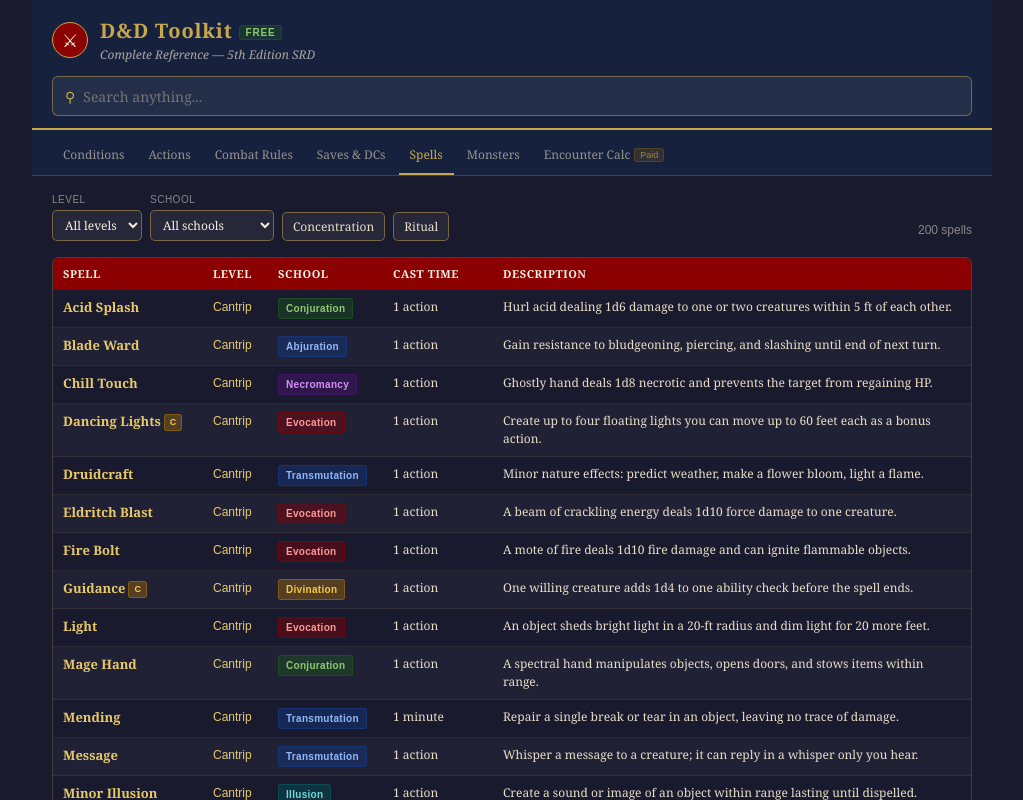
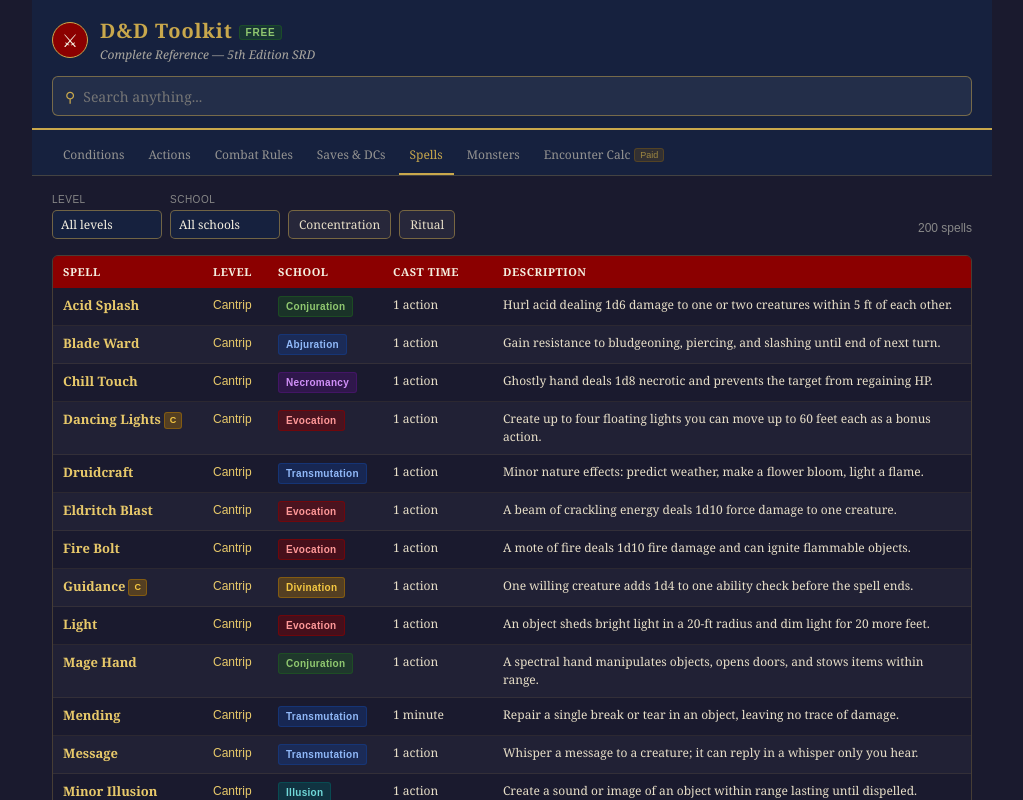
Before and after one commit to sbetting510/idlemode-toolkit, a React (Vite) app: page / in a window 1280 px wide. Both pictures are taken after a click on the button "Spells". Shown: the top 800 px of the page, without its empty margins (128-1151 px from the left). Built offline with nearby package versions, Linux system fonts and the light colour scheme.

Commit message:
Fix filter select styling on Spells and Monsters tabs

```diff
--- a/src/components/tabs/Monsters.jsx
+++ b/src/components/tabs/Monsters.jsx
@@ -62,11 +62,17 @@ function hl(text, term) {
 }
 
 const filterSelect = {
-  background:'rgba(255,255,255,0.06)',
-  border:'1px solid var(--border2)',
-  borderRadius:5, color:'var(--parch)',
-  fontFamily:'Georgia, serif', fontSize:12,
-  padding:'5px 8px', outline:'none', cursor:'pointer',
+  background: '#16213e',
+  border: '1px solid var(--border2)',
+  borderRadius: 5,
+  color: '#f5f0e1',
+  fontFamily: 'Georgia, serif',
+  fontSize: 12,
+  padding: '5px 8px',
+  outline: 'none',
+  cursor: 'pointer',
+  appearance: 'none',
+  WebkitAppearance: 'none',
 }
 
 export default function Monsters({ searchTerm, onAddToEncounter }) {
@@ -99,22 +105,28 @@ export default function Monsters({ searchTerm, onAddToEncounter }) {
         <div style={{ display:'flex', flexDirection:'column', gap:3 }}>
           <span style={{ fontSize:10, color:'var(--muted)', fontFamily:'sans-serif', letterSpacing:'0.05em', textTransform:'uppercase' }}>Type</span>
           <select style={filterSelect} value={typeFilter} onChange={e => setTypeFilter(e.target.value)}>
-            <option value="All">All types</option>
-            {TYPES.map(t => <option key={t} value={t}>{t}</option>)}
+            <option value="All" style={{ background: '#16213e', color: '#f5f0e1' }}>All types</option>
+            {TYPES.map(t => (
+              <option key={t} value={t} style={{ background: '#16213e', color: '#f5f0e1' }}>{t}</option>
+          ))}
           </select>
         </div>
         <div style={{ display:'flex', flexDirection:'column', gap:3 }}>
           <span style={{ fontSize:10, color:'var(--muted)', fontFamily:'sans-serif', letterSpacing:'0.05em', textTransform:'uppercase' }}>Size</span>
           <select style={filterSelect} value={sizeFilter} onChange={e => setSizeFilter(e.target.value)}>
-            <option value="All">All sizes</option>
-            {SIZES.map(s => <option key={s} value={s}>{s}</option>)}
+            <option value="All" style={{ background: '#16213e', color: '#f5f0e1' }}>All sizes</option>
+              {SIZES.map(s => (
+                <option key={s} value={s} style={{ background: '#16213e', color: '#f5f0e1' }}>{s}</option>
+              ))}
           </select>
         </div>
         <div style={{ display:'flex', flexDirection:'column', gap:3 }}>
           <span style={{ fontSize:10, color:'var(--muted)', fontFamily:'sans-serif', letterSpacing:'0.05em', textTransform:'uppercase' }}>CR</span>
           <select style={{ ...filterSelect, minWidth:90 }} value={crFilter} onChange={e => setCrFilter(e.target.value)}>
-            <option value="All">All CRs</option>
-            {ALL_CRS.map(c => <option key={c} value={c}>CR {crLabel(c)}</option>)}
+            <option value="All" style={{ background: '#16213e', color: '#f5f0e1' }}>All CRs</option>
+            {ALL_CRS.map(c => (
+              <option key={c} value={c} style={{ background: '#16213e', color: '#f5f0e1' }}>CR {crLabel(c)}</option>
+            ))}
           </select>
         </div>
         <span style={{ fontSize:12, color:'var(--muted)', fontFamily:'sans-serif', marginLeft:'auto', alignSelf:'flex-end', paddingBottom:2 }}>
--- a/src/components/tabs/Spells.jsx
+++ b/src/components/tabs/Spells.jsx
@@ -71,11 +71,18 @@ export default function Spells({ searchTerm }) {
   })
 
   const filterSelect = {
-    background: 'rgba(255,255,255,0.06)',
+    background: '#16213e',
     border: '1px solid var(--border2)',
-    borderRadius: 5, color: 'var(--parch)',
-    fontFamily: 'Georgia, serif', fontSize: 12,
-    padding: '5px 8px', outline: 'none', cursor: 'pointer',
+    borderRadius: 5,
+    color: '#f5f0e1',
+    fontFamily: 'Georgia, serif',
+    fontSize: 12,
+    padding: '5px 8px',
+    outline: 'none',
+    cursor: 'pointer',
+    minWidth: 110,
+    appearance: 'none',
+    WebkitAppearance: 'none',
   }
 
   const toggleBtn = (active) => ({
@@ -94,16 +101,20 @@ export default function Spells({ searchTerm }) {
         <div style={{ display: 'flex', flexDirection: 'column', gap: 3 }}>
           <span style={{ fontSize: 10, color: 'var(--muted)', fontFamily: 'sans-serif', letterSpacing: '0.05em', textTransform: 'uppercase' }}>Level</span>
           <select style={filterSelect} value={levelFilter} onChange={e => setLevelFilter(e.target.value)}>
-            <option value="All">All levels</option>
-            <option value="0">Cantrip</option>
-            {[1,2,3,4,5,6,7,8,9].map(l => <option key={l} value={l}>Level {l}</option>)}
+            <option value="All" style={{ background: '#16213e', color: '#f5f0e1' }}>All levels</option>
+            <option value="0"   style={{ background: '#16213e', color: '#f5f0e1' }}>Cantrip</option>
+            {[1,2,3,4,5,6,7,8,9].map(l => (
+              <option key={l} value={l} style={{ background: '#16213e', color: '#f5f0e1' }}>Level {l}</option>
+            ))}
           </select>
         </div>
         <div style={{ display: 'flex', flexDirection: 'column', gap: 3 }}>
           <span style={{ fontSize: 10, color: 'var(--muted)', fontFamily: 'sans-serif', letterSpacing: '0.05em', textTransform: 'uppercase' }}>School</span>
           <select style={filterSelect} value={schoolFilter} onChange={e => setSchoolFilter(e.target.value)}>
-            <option value="All">All schools</option>
-            {SCHOOLS.map(s => <option key={s} value={s}>{s}</option>)}
+            <option value="All" style={{ background: '#16213e', color: '#f5f0e1' }}>All schools</option>
+            {SCHOOLS.map(s => (
+              <option key={s} value={s} style={{ background: '#16213e', color: '#f5f0e1' }}>{s}</option>
+          ))}
           </select>
         </div>
         <div style={{ display: 'flex', flexDirection: 'column', gap: 3, justifyContent: 'flex-end' }}>
```
